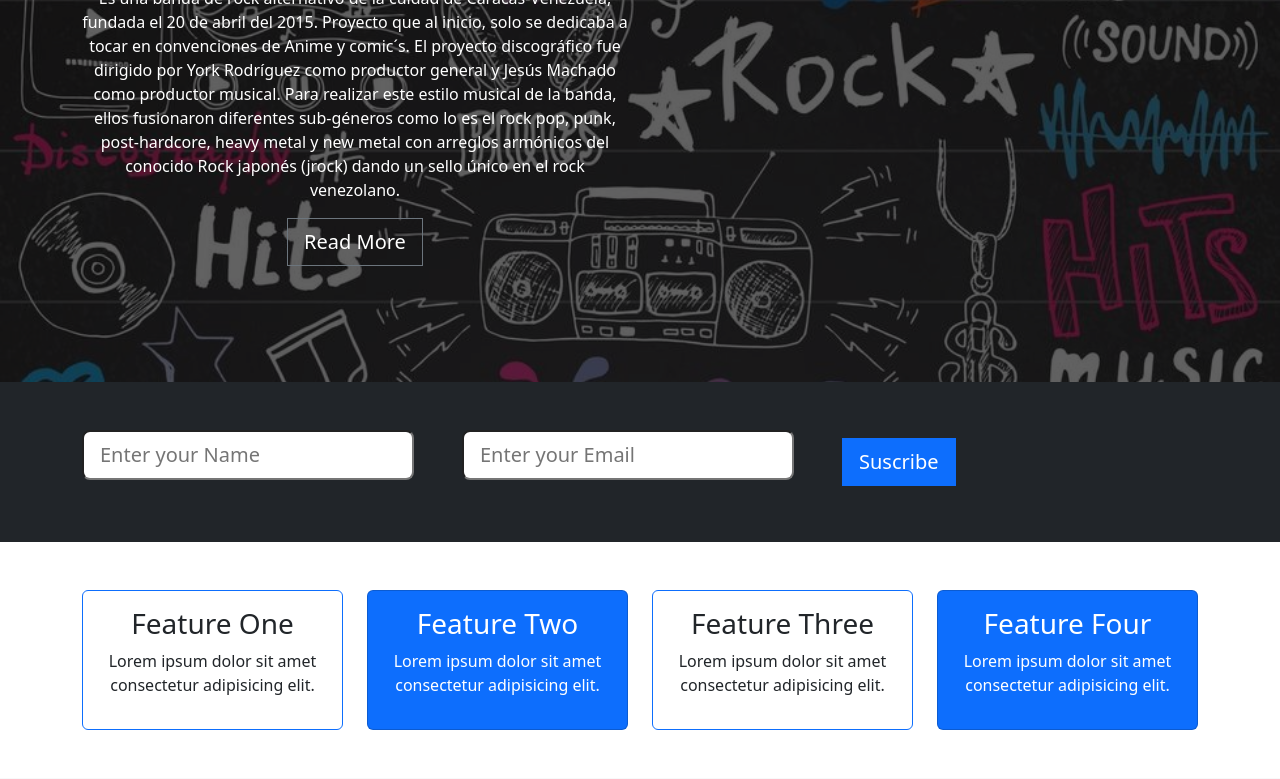
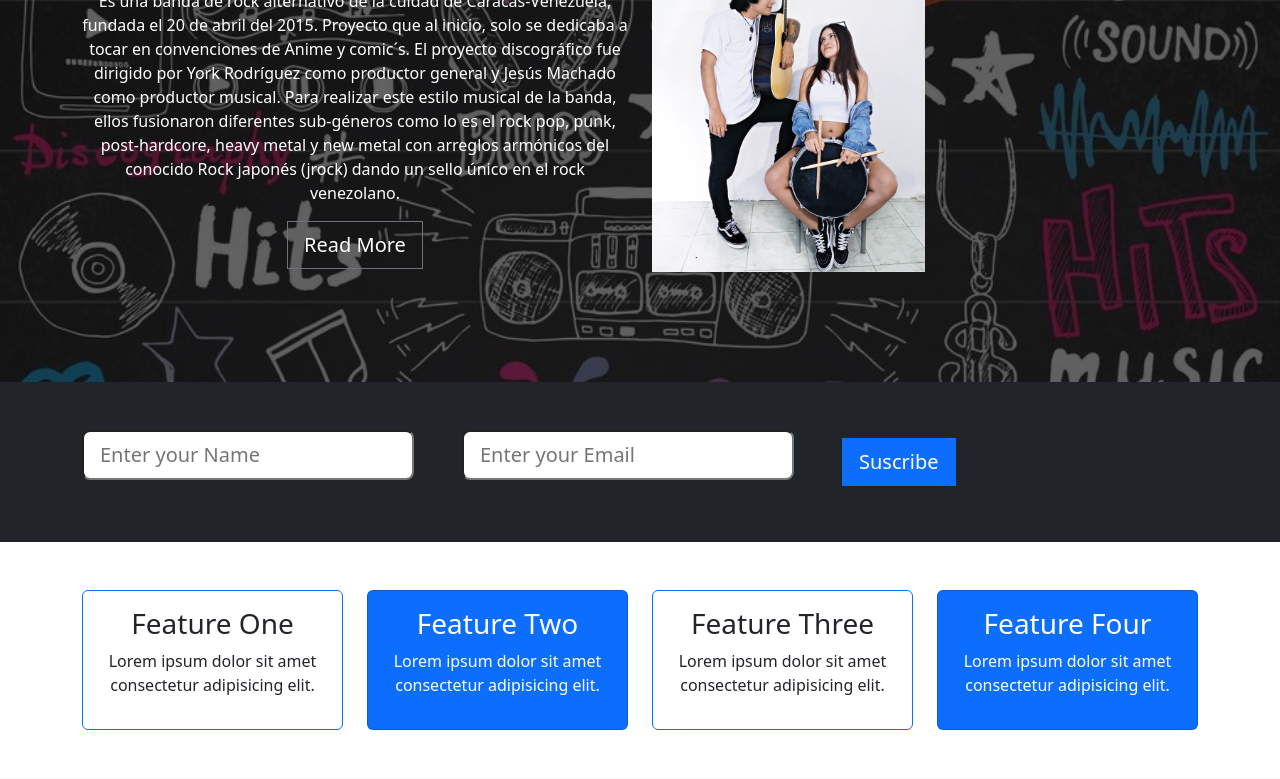
Before and after one commit to nabys16/bootstrap-landing-page, a plain HTML site: page index.html in a window 1280 px wide. Shown: the part 189-968 px from the top of the page. Drawn offline with nearby package versions, Linux system fonts and the light colour scheme; the site is published under a folder, as on GitHub Pages, so addresses that start at the root find nothing.

Commit message:
Update index.html
modificada la imagen article

```diff
--- a/index.html
+++ b/index.html
@@ -46,7 +46,7 @@
                     <a href="#" class="btn btn-outline-secondary btn-lg text-white">Read More</a><!--Boton con clases-->
                 </div>
                 <div class="col-md-6">
-                    <img src="/img/article.jpg" alt="imagen del producto" style="width: 50%" class="d-none image-fluid d-md-block ">
+                    <img src="img/article.jpg" alt="imagen del producto" style="width: 50%" class="d-none image-fluid d-md-block ">
                 </div>
             </div>
         </div>
```
